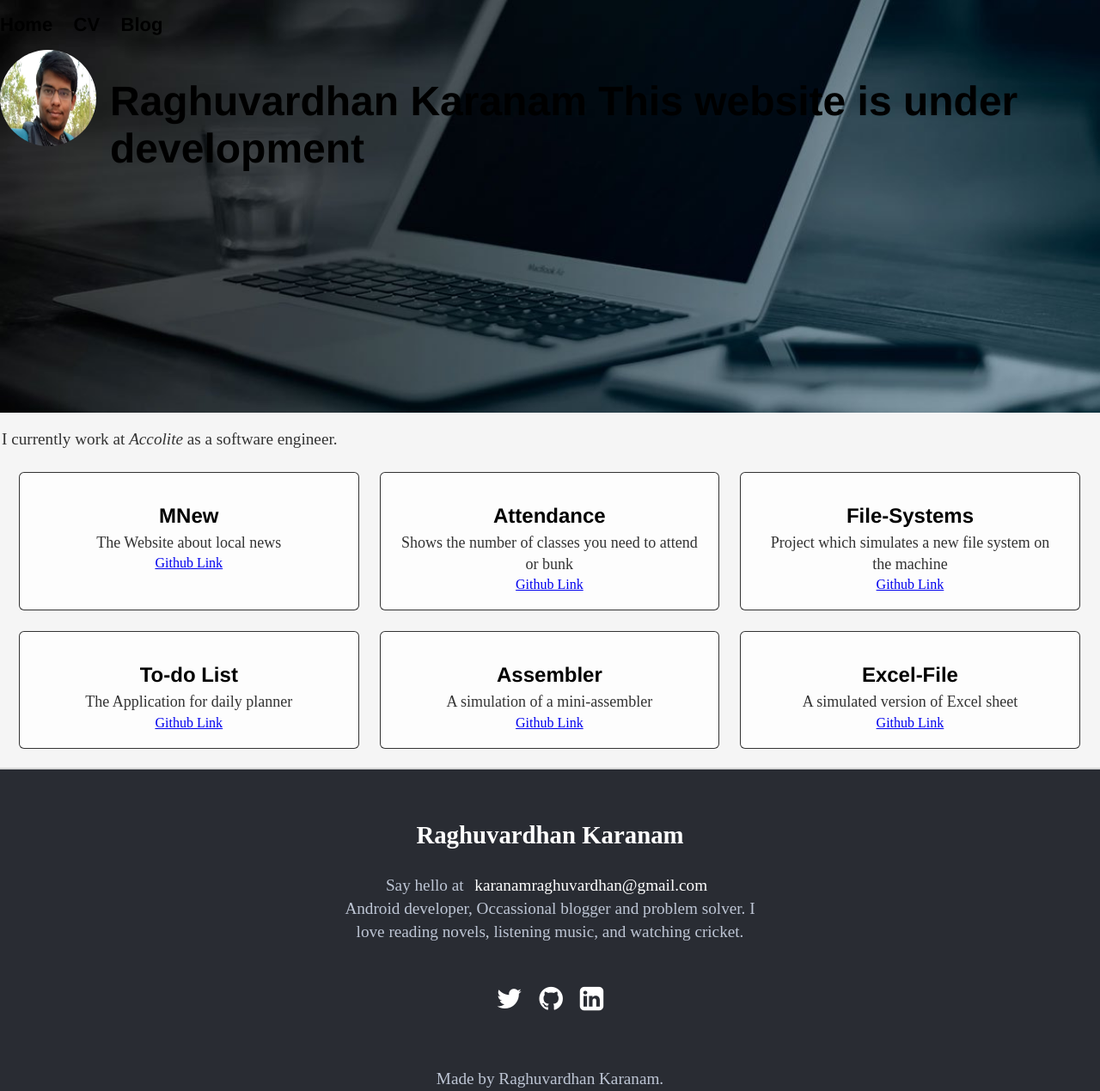
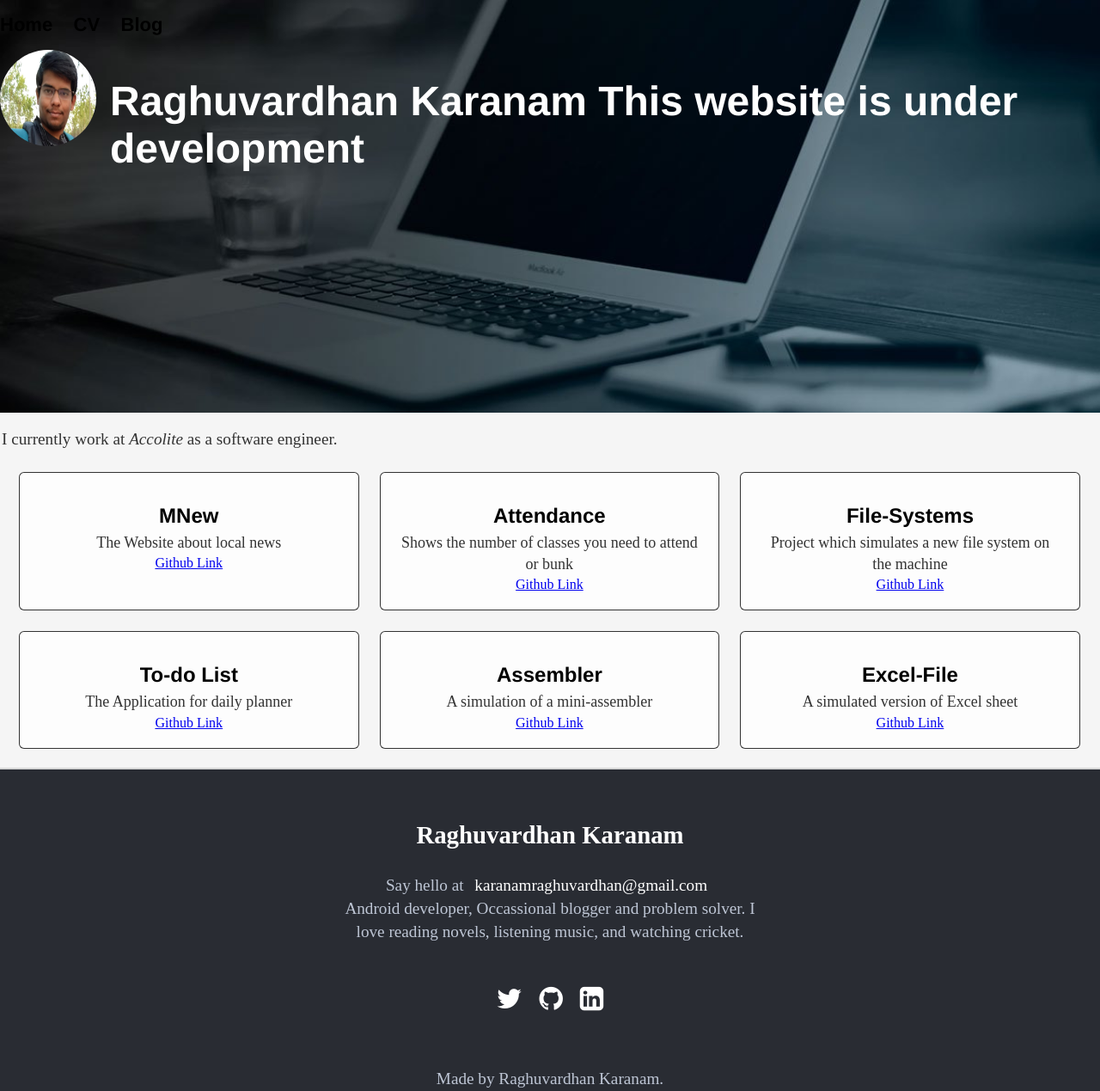
Before and after one commit to raghuvardhan/raghuvardhan.github.io, a Jekyll site: the page built from index.html, in a window 1280 px wide. Shown: the whole page at 86% size. Built offline with Jekyll 4.4.1, drawn with Linux system fonts in a browser that asks for light colours.

Commit message:
Update _layouts/default.html

```diff
--- a/_layouts/default.html
+++ b/_layouts/default.html
@@ -25,7 +25,7 @@
 					<span style="float:left;width: 10%">
 						<img class="avatar" src="/assets/images/My dev profile photo.jpg" alt="Avatar">
 					</span>
-					<span style="float:right;width: 90%">
+					<span style="float:right;width: 90%; color: white">
 						<h1>Raghuvardhan Karanam This website is under development</h1>
 					</span>
 				</div>
```
